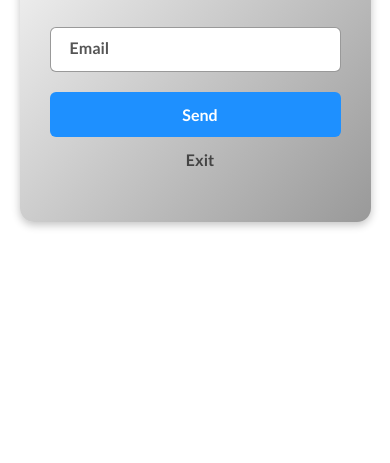
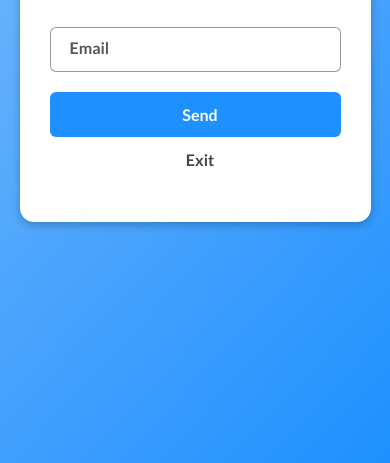
Before and after one commit to asity-tech/asity-insta-rajkumar, a plain HTML site: page index.html in a window 390 px wide. Shown: the part 381-844 px from the top of the page. Drawn offline with Linux system fonts and the light colour scheme.

Commit message:
Update responsive.css

```diff
--- a/responsive.css
+++ b/responsive.css
@@ -20,6 +20,9 @@
 }
 
 @media only screen and (max-width:500px) {
+    body {
+        background: linear-gradient(133deg, #84bffa, #1E90FF);
+    }
     .wrapper {
         display: flex;
         align-items: center;
@@ -28,7 +31,7 @@
         box-shadow: rgb(0 0 0 / 24%) 0px 3px 8px;
         border-radius: 14px;
         width: 90%;
-        background: linear-gradient(133deg, #fff, rgba(0, 0, 0, 0.4));
+        background: #fff;
     }
     .wrapper .right-div {
         display: none;
```
